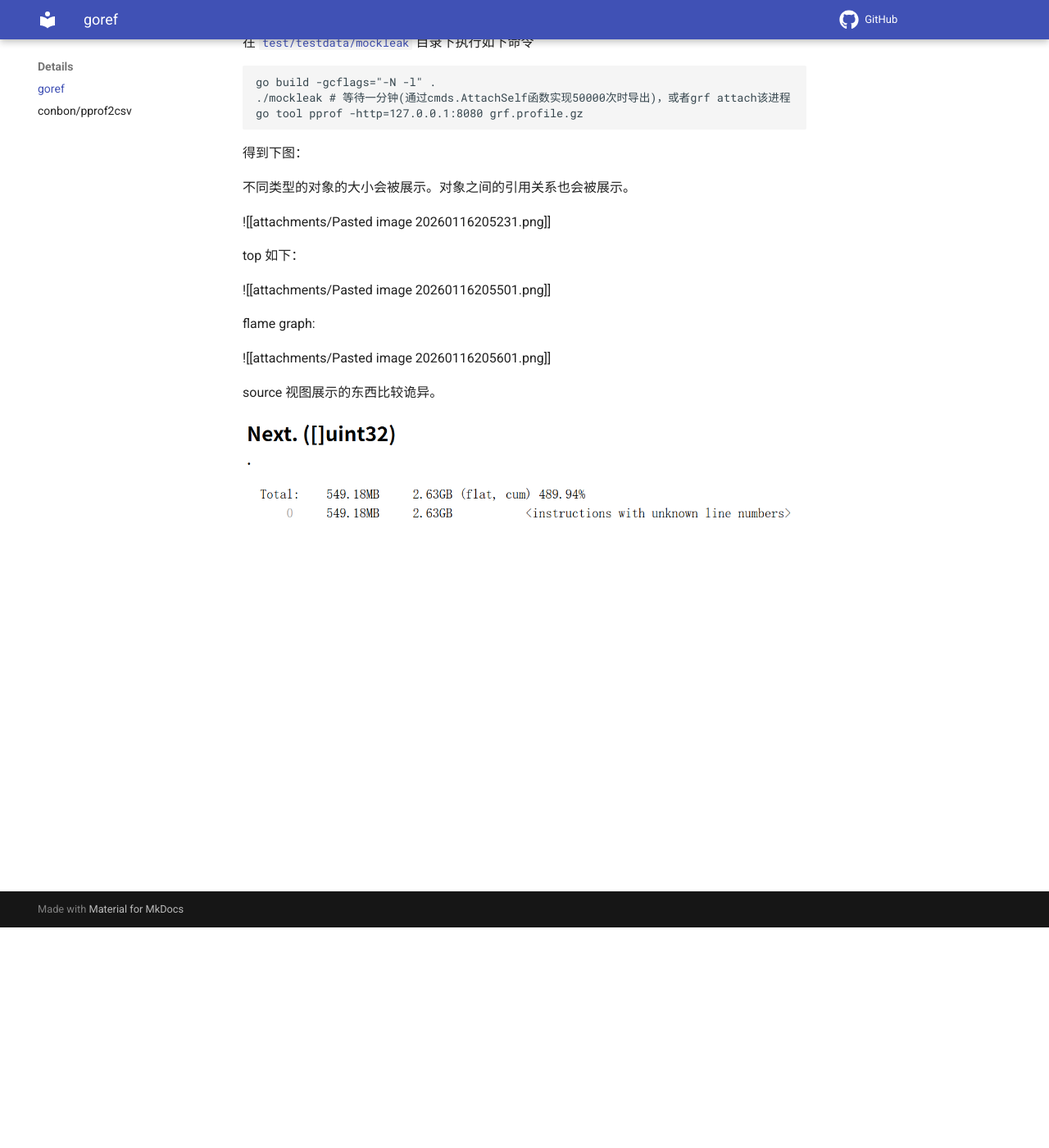
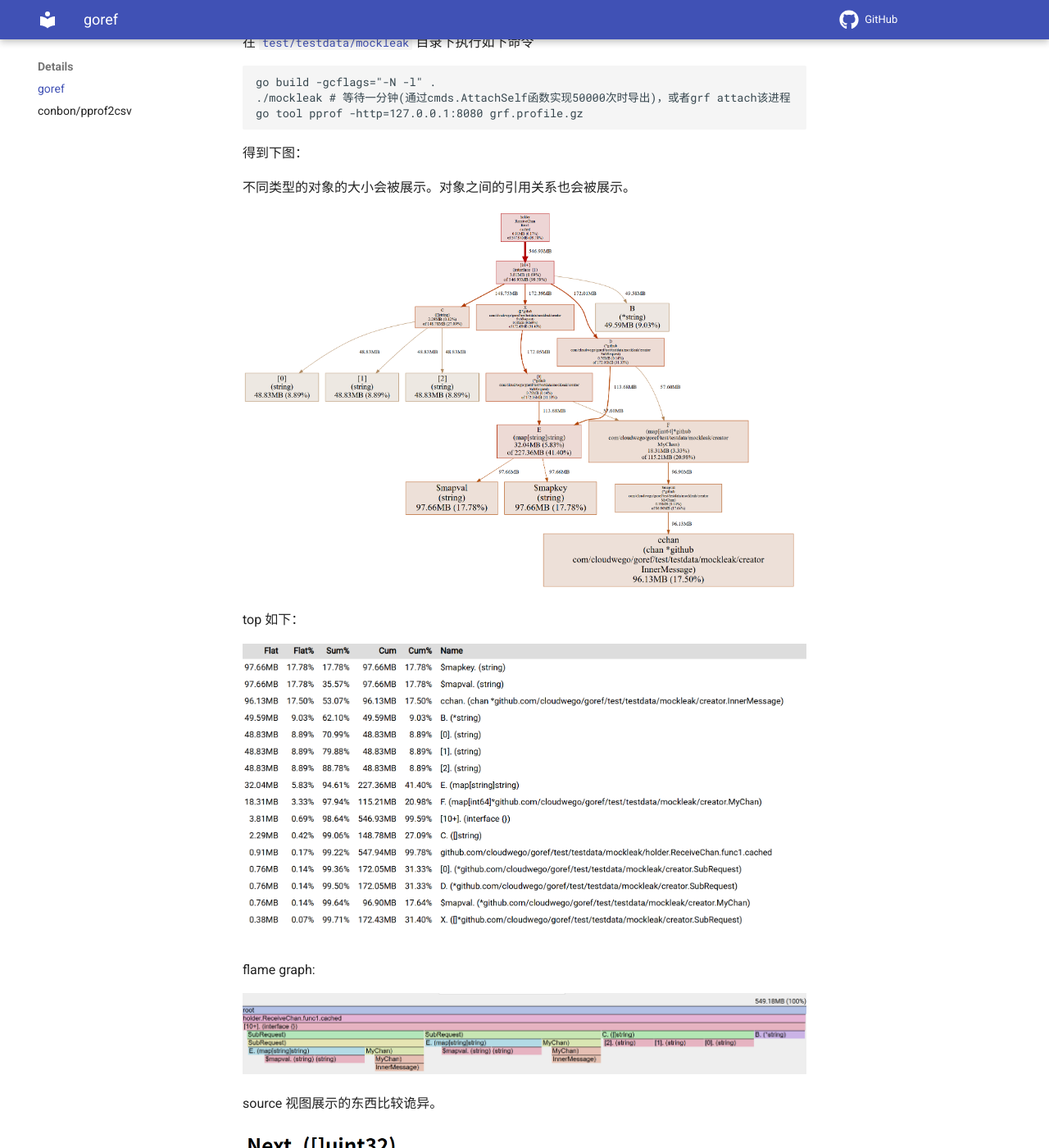
Before and after one commit to Lslightly/stars, an MkDocs documentation site: the page built from docs/details/goref.md, in a window 1280 px wide and 1400 px high, scrolled down 269 px. Shown: the whole window at 82% size. Built offline with MkDocs 1.6.1 and Material for MkDocs 9.7.7, drawn with Linux system fonts in a browser that asks for light colours; comment, search, counter and statistics services are not loaded.

Commit message:
add goref images

```diff
--- a/docs/details/goref.md
+++ b/docs/details/goref.md
@@ -19,16 +19,16 @@ go tool pprof -http=127.0.0.1:8080 grf.profile.gz
 
 不同类型的对象的大小会被展示。对象之间的引用关系也会被展示。
 
-![[attachments/Pasted image 20260116205231.png]]
+![attachments/Pasted image 20260116205231.png](attachments/Pasted%20image%2020260116205231.png)
 
 top 如下：
 
-![[attachments/Pasted image 20260116205501.png]]
+![attachments/Pasted image 20260116205501.png](attachments/Pasted%20image%2020260116205501.png)
 
 flame graph:
 
-![[attachments/Pasted image 20260116205601.png]]
+![attachments/Pasted image 20260116205601.png](attachments/Pasted%20image%2020260116205601.png)
 
 source 视图展示的东西比较诡异。
 
-![](attachments/Pasted%20image%2020260116205711.png)
+![attachments/Pasted image 20260116205711.png](attachments/Pasted%20image%2020260116205711.png)
--- a/mkdocs.yml
+++ b/mkdocs.yml
@@ -19,6 +19,7 @@ extra_css:
   - stylesheets/extra.css
 plugins:
   - tags
+  - glightbox
 extra:
   generator: true
   tags:
--- a/pyproject.toml
+++ b/pyproject.toml
@@ -5,5 +5,6 @@ description = "Add your description here"
 readme = "README.md"
 requires-python = ">=3.13"
 dependencies = [
+    "mkdocs-glightbox>=0.5.2",
     "mkdocs-material>=9.7.1",
 ]
```
Also changed, not shown: 1 other file.
